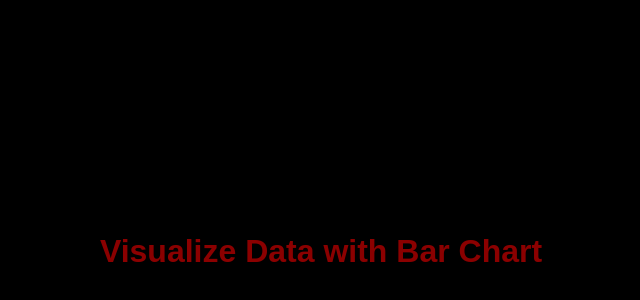
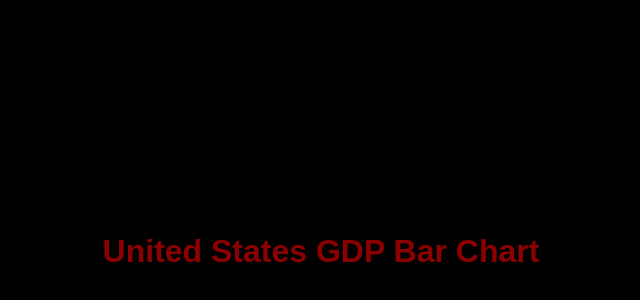
Before and after one commit to johnmwaura08/United-States-GDP-Bar-Chart, a plain HTML site: page index.html in a window 1280 px wide. Shown: the part 126-426 px from the top of the page, without its empty margins (319-959 px from the left). Drawn offline with nearby package versions, Linux system fonts and the light colour scheme; no server answers.

Commit message:
added descriptive title

```diff
--- a/index.html
+++ b/index.html
@@ -6,7 +6,7 @@
     <link rel="stylesheet" href="styles.css" />
   </head>
   <body>
-    <h1 id="title">Visualize Data with Bar Chart</h1>
+    <h1 id="title">United States GDP Bar Chart</h1>
 
 
     <div id="container" class="container">
```
